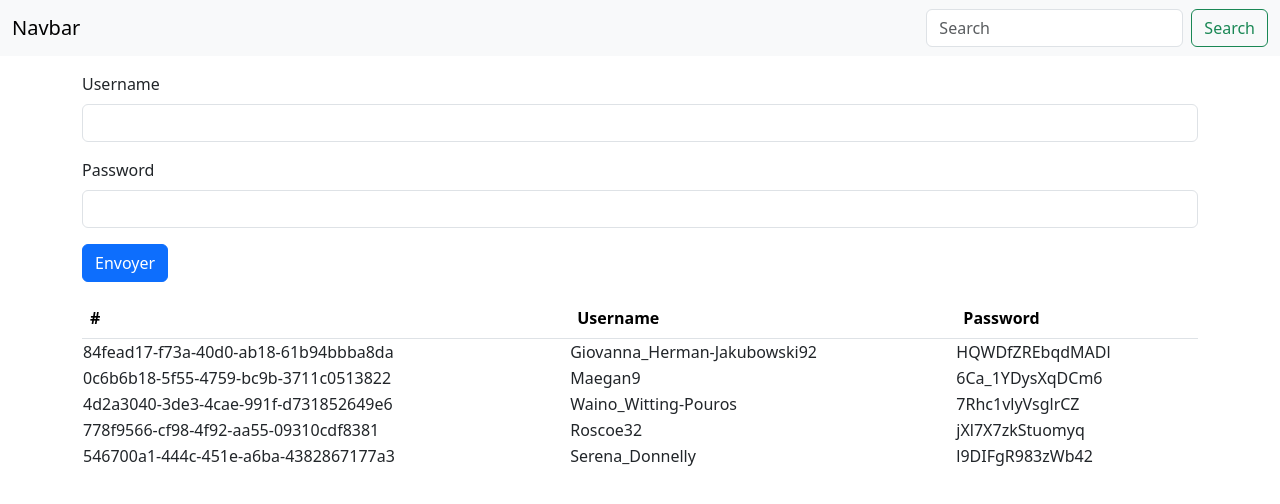
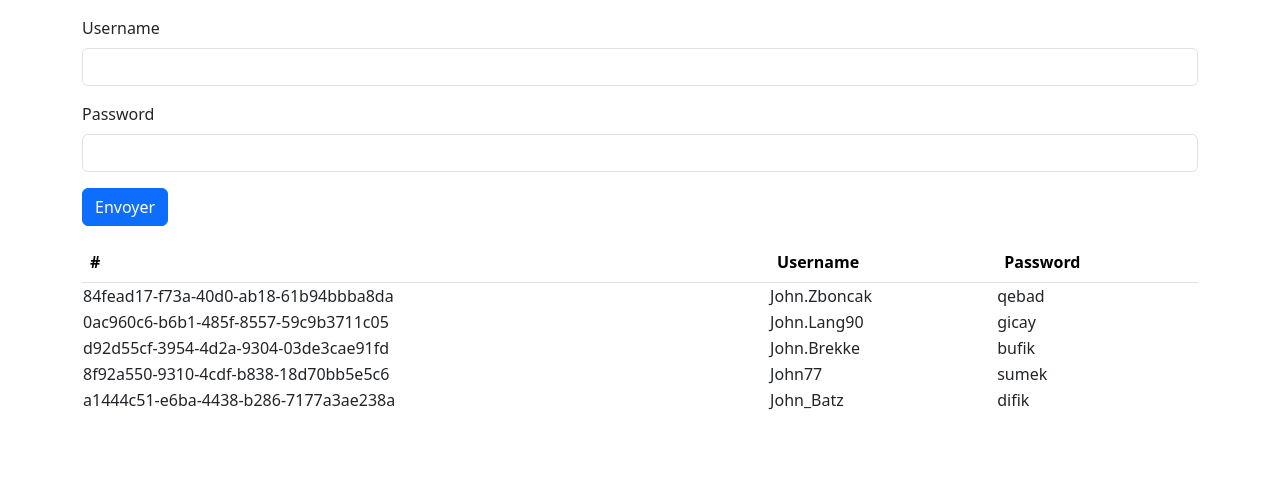
Before and after one commit to voigi/navbar, a React (Vite) app: page /login in a window 1280 px wide. Shown: the top 504 px of the page. Built offline with nearby package versions, Linux system fonts and the light colour scheme.

Commit message:
Navbar avec Connexion/Deconnexion

```diff
--- a/index.html
+++ b/index.html
@@ -6,6 +6,7 @@
     <meta name="viewport" content="width=device-width, initial-scale=1.0" />
     <title>Navbar</title>
   </head>
+
   <body>
     <div id="root"></div>
     <script type="module" src="/src/main.jsx"></script>
--- a/package.json
+++ b/package.json
@@ -12,6 +12,7 @@
   "dependencies": {
     "bootstrap": "^5.3.3",
     "react": "^18.2.0",
+    "react-bootstrap": "^2.10.4",
     "react-dom": "^18.2.0"
   },
   "devDependencies": {
@@ -23,6 +24,7 @@
     "eslint-plugin-react": "^7.34.1",
     "eslint-plugin-react-hooks": "^4.6.0",
     "eslint-plugin-react-refresh": "^0.4.6",
+    "react-router-dom": "^6.24.1",
     "vite": "^5.2.0"
   }
 }
--- a/src/App.css
+++ b/src/App.css
@@ -1 +1,70 @@
 @import '../node_modules/bootstrap/dist/css/bootstrap.css';
+.form-check-input[type="checkbox"] {
+    position: relative;
+
+  }
+
+  .form-check-input[type="checkbox"]::before {
+    content: "";
+    position: absolute;
+    top: 0;
+    left: 0;
+    width: 100%;
+    height: 100%;
+    background-color: transparent;
+    border: none;
+    pointer-events: none;
+  }
+
+  .form-check-input[type="checkbox"]::after {
+    content: "";
+    position: absolute;
+    top: 50%;
+    left: 0;
+    transform: translate(-50%, -50%);
+  }
+
+  .form-check-input[type="checkbox"]:checked::after {
+
+    content: "☀️";
+    position: absolute;
+    top: 50%;
+    left: 30%;
+    transform: translate(-50%, -50%);
+
+
+  }
+
+  .form-check-input[type="checkbox"]:not(:checked)::after {
+    content: "🌙";
+    position: absolute;
+    top: 50%;
+    left: 70%;
+    transform: translate(-50%, -50%);
+
+
+  }
+  input#sold.form-check-input[type="checkbox"]:not(:checked)::after {
+    content: " ";
+    position: absolute;
+    top: 50%;
+    left: 70%;
+    transform: translate(-50%, -50%);
+
+
+  }
+  input#sold.form-check-input[type="checkbox"]:checked::after {
+
+    content: " ";
+    position: absolute;
+    top: 50%;
+    left: 30%;
+    transform: translate(-50%, -50%);
+
+
+  }
+  .vendu{
+    position: relative;
+    left: 10px;
+
+  }
--- /dev/null
+++ b/src/App.js
@@ -0,0 +1,15 @@
+const switchElem = document.getElementById('flexSwitchCheckDefault');
+switchElem.addEventListener('change', handleChange);
+
+function handleChange() {
+
+    // Récupère l'état
+    const isDark = !this.checked;
+
+    // Définit l'attribut
+    document.body.setAttribute('data-bs-theme', isDark ? 'light' : 'dark');
+
+  }
+
+  // Définit le thème par défaut
+handleChange();
--- a/src/App.jsx
+++ b/src/App.jsx
@@ -1,19 +1,38 @@
 
 import './App.css';
-import Navbar from './components/Navbar';
+
+
+
+import { BrowserRouter, Routes, Route } from "react-router-dom";
 import LoginForm from './components/LoginForm';
-import DataTable from './components/DataTable';
+import Homepage from './pages/Homepage';
+import { UserProvider } from './context/UserContext';
+
+
 
 
 function App() {
 
 
+
   return (
-    <>
-     <Navbar/>
-     <LoginForm/>
-     <DataTable/>
-    </>
+
+
+
+    <UserProvider>
+
+      <BrowserRouter>
+        <Routes>
+          <Route path="/" element={<Homepage />} />
+          <Route path="/login" element={<LoginForm />} />
+
+        </Routes>
+      </BrowserRouter>
+    </UserProvider>
+
+
+
+
   );
 
 
--- a/src/components/LoginForm.jsx
+++ b/src/components/LoginForm.jsx
@@ -1,21 +1,72 @@
-import React from 'react'
+import React, { useContext } from 'react';
+import DataTable from '../components/DataTable';
+import { users } from '../model/mock';
+import { UserContext } from '../context/UserContext';
+import Button from 'react-bootstrap/Button';
+import Modal from 'react-bootstrap/Modal';
+import { useNavigate } from 'react-router-dom';
+
 
 const LoginForm = () => {
+
+
+  const { setUser } = useContext(UserContext);
+  const { setStatus } = useContext(UserContext);
+  const { status } = useContext(UserContext);
+  const navi = useNavigate();
+
+
+  const handleSubmit = (e) => {
+
+
+
+    e.preventDefault();
+    setUser({
+      username: e.target.username.value
+    });
+    console.log('Password:', e.target.pass.value);
+    for (let i = 0; i < users.length; i++) {
+      if (users[i].username === e.target.username.value && users[i].password === e.target.pass.value) {
+
+        setStatus('connected');
+        console.log('Connexion réussie');
+        navi('/');
+
+
+      }
+      else {
+        console.log('Connexion échouée');
+
+
+      }
+    }
+  };
   return (
-    <div className="container">
-            <form class="mt-3 mb-3">
-  <div class="mb-3">
-    <label for="username" class="form-label">Username</label>
-    <input type="email" class="form-control" id="username" />
-   </div>
-  <div class="mb-3">
-    <label for="pass" class="form-label">Password</label>
-    <input type="password" class="form-control" id="pass"/>
-  </div>
+    <>
+    {status !== 'connected' &&(
+    <><div className="container">
+          <form className="mt-3 mb-3" onSubmit={handleSubmit}>
+            <div className="mb-3">
+              <label htmlFor="username" className="form-label">Username</label>
+              <input type="text" className="form-control" id="username" />
+            </div>
+            <div className="mb-3">
+              <label htmlFor="pass" className="form-label">Password</label>
+              <input type="password" className="form-control" id="pass" />
+            </div>
 
-  <button type="submit" class="btn btn-primary">Envoyer</button>
-</form>
-    </div>
+            <button type="submit" className="btn btn-primary">Envoyer</button>
+            <div></div>
+          </form>
+        </div><DataTable /></>)}
+
+
+
+
+
+
+
+    </>
 
   )
 }
--- a/src/components/Navbar.jsx
+++ b/src/components/Navbar.jsx
@@ -1,19 +1,30 @@
-import React from 'react'
-import { mock } from '../model/mock'
+import React, { useContext, useEffect ,useState} from 'react'
+import { UserContext } from '../context/UserContext';
+import Switch from '../components/Switch';
+//import '../App.js';
 
 
 const Navbar = () => {
+
+
+  const { user } = useContext(UserContext);
+  const { status } = useContext(UserContext);
+
+
+
   return (
     <nav class="navbar bg-body-tertiary">
-  <div class="container-fluid">
-    <a class="navbar-brand">Navbar</a>
-    <form class="d-flex" role="search">
-      <input class="form-control me-2" type="search" placeholder="Search" aria-label="Search"/>
-      <button class="btn btn-outline-success" type="submit">Search</button>
-    </form>
-  </div>
-</nav>
+      <div class="container-fluid">
+        <a class="navbar-brand">Navbar</a>
 
+       { user && status === 'connected' && <span>Bonjour {user.username}</span>}
+
+          {/* <Switch /> */}
+
+
+       {status === 'connected' ? <a href="/login"><button class="btn btn-outline-primary">Déconnexion</button></a> : <a href="/login"><button class="btn btn-outline-primary">Connexion</button></a>}
+      </div>
+    </nav>
   )
 }
 
--- /dev/null
+++ b/src/components/Switch.jsx
@@ -0,0 +1,14 @@
+import React from 'react'
+
+const Switch = () => {
+  return (
+    <div className="form-check form-switch float-end mt-2 me-2 d-flex justify-content-end">
+      <input className="form-check-input" style={{width: '60px', height: '30px',position: 'relative', left: '42vw', bottom: '0.5vh'}} type="checkbox" role="switch" id="flexSwitchCheckDefault"/>
+      <label className="form-check-label" for="flexSwitchCheckDefault">
+
+      </label>
+    </div>
+  )
+}
+
+export default Switch
--- /dev/null
+++ b/src/context/UserContext.jsx
@@ -0,0 +1,18 @@
+import React, { useState } from 'react';
+
+const UserContext = React.createContext();
+
+export const UserProvider = ({ children }) => {
+
+
+const [user, setUser] = useState('');
+const [status, setStatus] = useState('');
+const [theme, setTheme] = useState('light');
+
+return (
+  <UserContext.Provider value={{ user, setUser ,status, setStatus,theme, setTheme}}>
+    {children}
+  </UserContext.Provider>
+)
+}
+export { UserContext};
--- a/src/model/mock.jsx
+++ b/src/model/mock.jsx
@@ -1,14 +1,18 @@
 // ESM
 import { faker } from '@faker-js/faker';
+
+
+
+
 
 
 export function mock() {
   return {
     userId: faker.string.uuid(),
-    username: faker.internet.userName(),
+    username: faker.internet.userName({ firstName:'John'}),
     email: faker.internet.email(),
     avatar: faker.image.avatar(),
-    password: faker.internet.password(),
+    password: faker.internet.password({ length:5, memorable:true }),
     birthdate: faker.date.birthdate(),
     registeredAt: faker.date.past(),
   };
--- /dev/null
+++ b/src/pages/Homepage.jsx
@@ -0,0 +1,10 @@
+import React from 'react'
+import Navbar from '../components/Navbar'
+
+const Homepage = () => {
+  return (
+    <><Navbar /><div class="container">Homepage</div></>
+  )
+}
+
+export default Homepage
```
Also changed, not shown: 1 other file (tests, documents, lock files or other folders).
